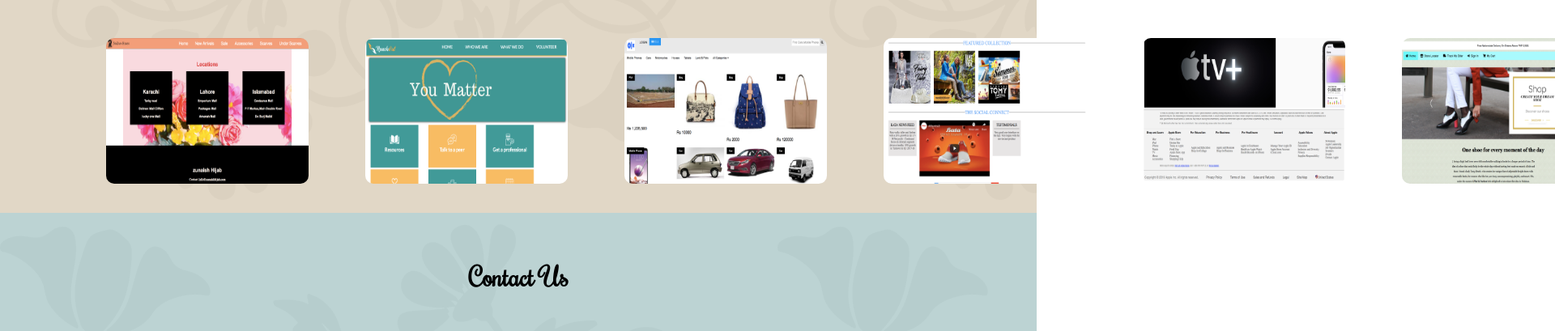
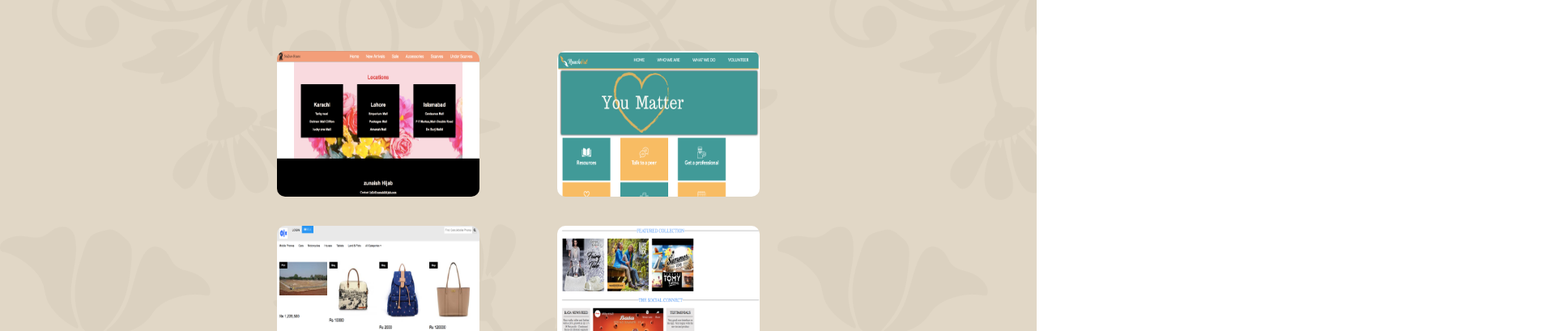
Before and after one commit to BushraSheeraz/task-may-14, a plain HTML site: page index.html in a window 1280 px wide. Shown: the part 1280-1689 px from the top of the page at 81% size, 1920 px wide, since content can reach past the window. Drawn offline with Linux system fonts and the light colour scheme.

Commit message:
Update style.css

```diff
--- a/style.css
+++ b/style.css
@@ -159,8 +159,9 @@ i.fab.fa-html5:hover , i.fab.fa-css3-alt:hover , i.fab.fa-js:hover{
 .portfolio-container{
     display: flex;
     flex-direction: row;
-    justify-content: space-between;
-    margin: 2em 4em 0 4em;
+    flex-wrap: wrap;
+    justify-content: center;
+    margin: 2em 6em 0 6em;
 }
 
 #portfolio div img{
@@ -177,7 +178,7 @@ i.fab.fa-html5:hover , i.fab.fa-css3-alt:hover , i.fab.fa-js:hover{
 	/* top: 0;
     left: 0;
     z-index: 1; */
-    margin: 0 35px;
+    margin: 1em 3em;
 }
 
 .caption{
```
